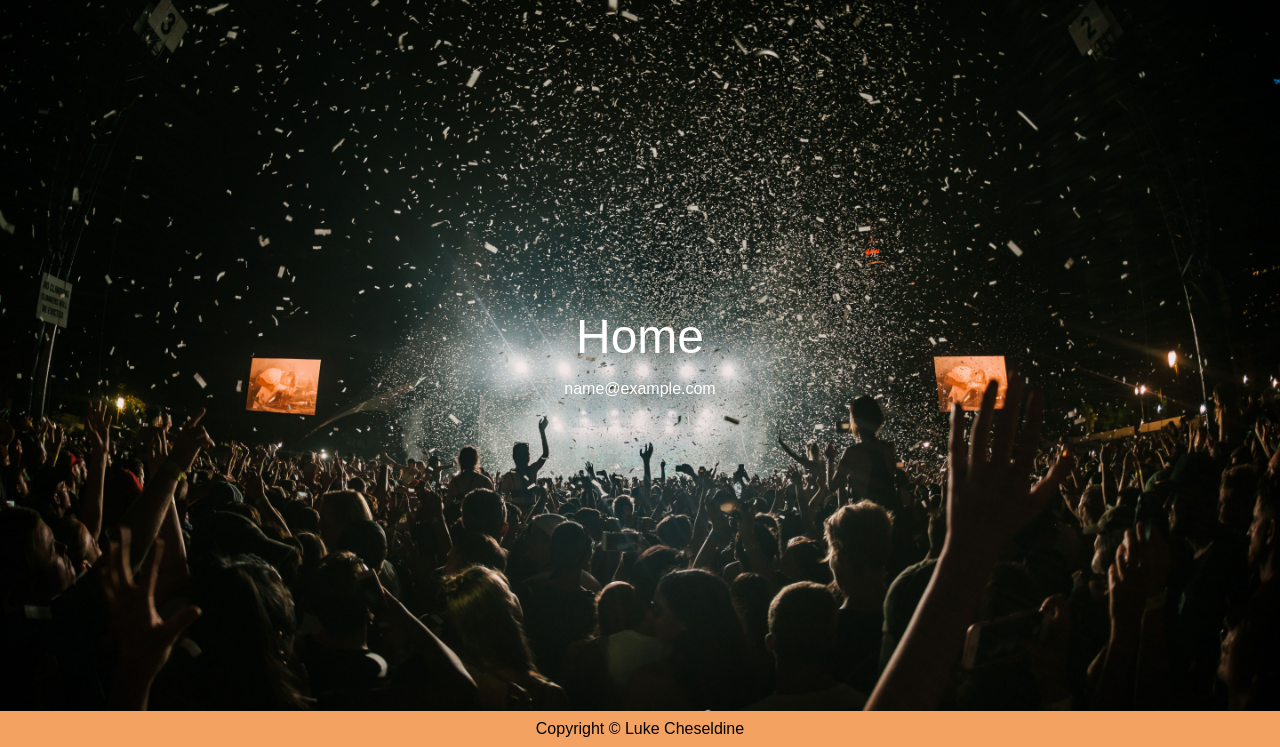
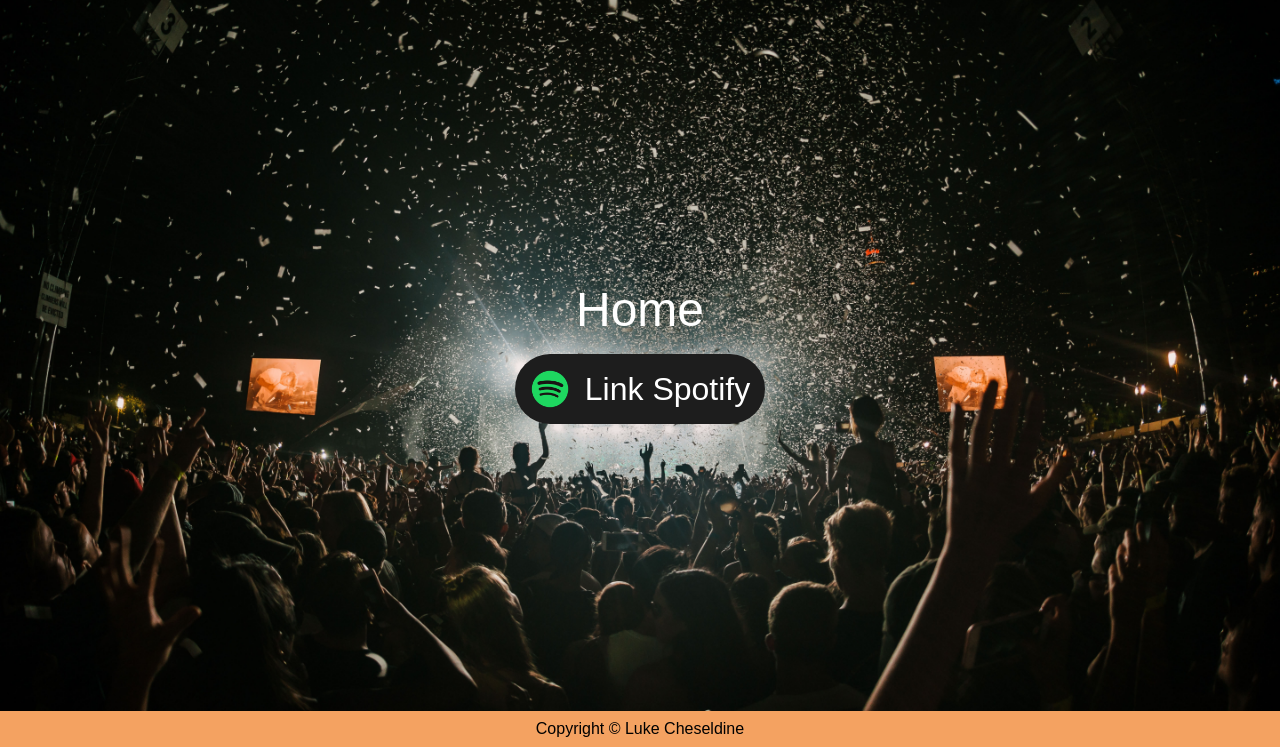
Before and after one commit to lukecheseldine/SoundSearch, a Flask app: page /home in a window 1280 px wide. Shown: the part 53-800 px from the top of the page. Run offline with Flask 2, Linux system fonts and the light colour scheme; the visitor is signed in with stand-in values (Sample User, id 1); data comes from the database, SQL or seed files in the repository; both versions use the stored data as it was before the commit.

Commit message:
scaffolding for Spotify data on home page, log in log out updates database

```diff
--- a/app.py
+++ b/app.py
@@ -1,5 +1,6 @@
 import email
-from flask import Flask, render_template, redirect, request, url_for, abort, flash
+from email.policy import default
+from flask import Flask, render_template, redirect, request, session, url_for, abort, flash
 import config
 from forms import RegistrationForm, LoginForm
 from requests import get, post
@@ -26,6 +27,7 @@ class User(UserMixin, db.Model):
     email = db.Column(db.String(120), unique=True, nullable=False)
     password = db.Column(db.String(60), nullable=False)
     linked = db.Column(db.Boolean, default=False, nullable=False)
+    spotify_refresh_token = db.Column(db.String(), default=None)
 
     def __repr__(self):
         return '<User %r>' % self.email
@@ -61,6 +63,9 @@ def login():
                 form.email.errors.append('Incorrect email or password')
                 return render_template('login.html', form=form)
 
+            if user.linked:
+                user.linked = 0
+                db.session.commit()
             login_user(user)
 
             next = request.args.get('next')
@@ -74,6 +79,8 @@ def login():
 @app.route("/logout")
 @login_required
 def logout():
+    current_user.linked = 0
+    db.session.commit()
     logout_user()
     flash("Log out successful!", "success")
     return redirect(url_for('index'))
@@ -104,8 +111,17 @@ def register():
 
 
 @app.route("/home")
+@login_required
 def home():
-    return render_template("home.html")
+    if current_user.linked:
+        url = 'https://api.spotify.com/v1/me'
+        headers = {'Authorization' : f'Bearer {session.get("spotify_access_token")}'}
+        response = get(url=url, headers=headers).json()
+        print(response)
+        return render_template('home.html', name=response['display_name'])
+    else:
+        return render_template('home.html')
+
 
 
 @app.route("/authorize", methods=["POST", "GET"])
@@ -142,7 +158,12 @@ def callback():
         response_data = response.json()
         access_token = response_data['access_token']
 
-        return f'{access_token}'
+        current_user.linked = 1
+        db.session.commit()
+
+        session['spotify_access_token'] = access_token
+
+        return redirect(url_for('home'))
 
 
 if __name__ == '__main__':
--- a/static/style.css
+++ b/static/style.css
@@ -159,6 +159,20 @@ nav > ul > li {
     cursor: pointer;
 }
 
+#spotify {
+    display: flex;
+    align-items: center;
+    border-radius: 35px;
+    padding: 15px;
+    gap: 15px;
+    color: white;
+    background-color: rgb(29, 29, 29);
+}
+
+#spotify:hover {
+    background-color: rgba(29, 29, 29, 0.93);
+}
+
 footer {
     margin-top: auto;
     align-self: stretch;
--- a/templates/base.html
+++ b/templates/base.html
@@ -22,9 +22,11 @@
         </div>
 
         <ul>
-            <a href="#">
-                <li>Link spotify</li>
-            </a>
+            {% if not current_user.linked %}
+                <a href="#">
+                    <li>Link spotify</li>
+                </a>
+            {% endif %}
             {% if current_user.is_authenticated %}
                 <a href="{{ url_for('logout') }}">
                     <li>Log out</li>
--- a/templates/home.html
+++ b/templates/home.html
@@ -10,7 +10,20 @@
 
     <div class="hero">
         <h1>Home</h1>
-        <h2>{{ current_user.email }}</h2>
+        {% if current_user.linked %}
+            <h2>{{ name }}</h2>
+        {% endif %}
+
+        {% if not current_user.linked %}
+            <a id="spotify" href="{{ url_for('authorize') }}">
+                <img height="40px" src="{{ url_for('static', filename='img/spotify-logo.png') }}" alt="">
+                Link Spotify
+            </a>
+        {% else %}
+            <!-- give options of spotify library for recommendations -->
+        {% endif %}
     </div>
 
+
+
 {% endblock %}
```
Also changed, not shown: users.db (deleted), 1 other file.
